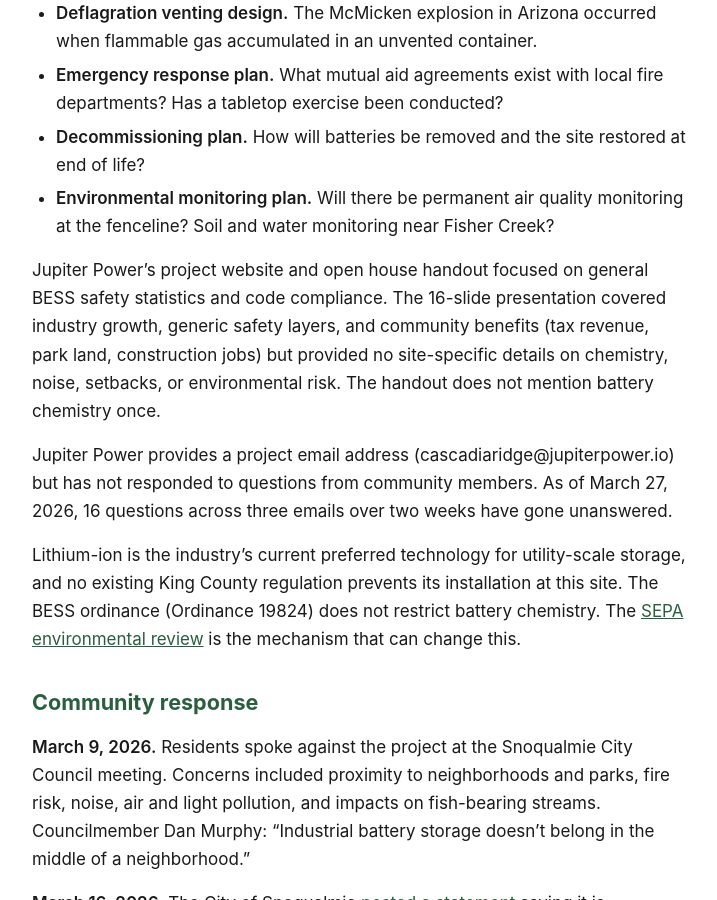
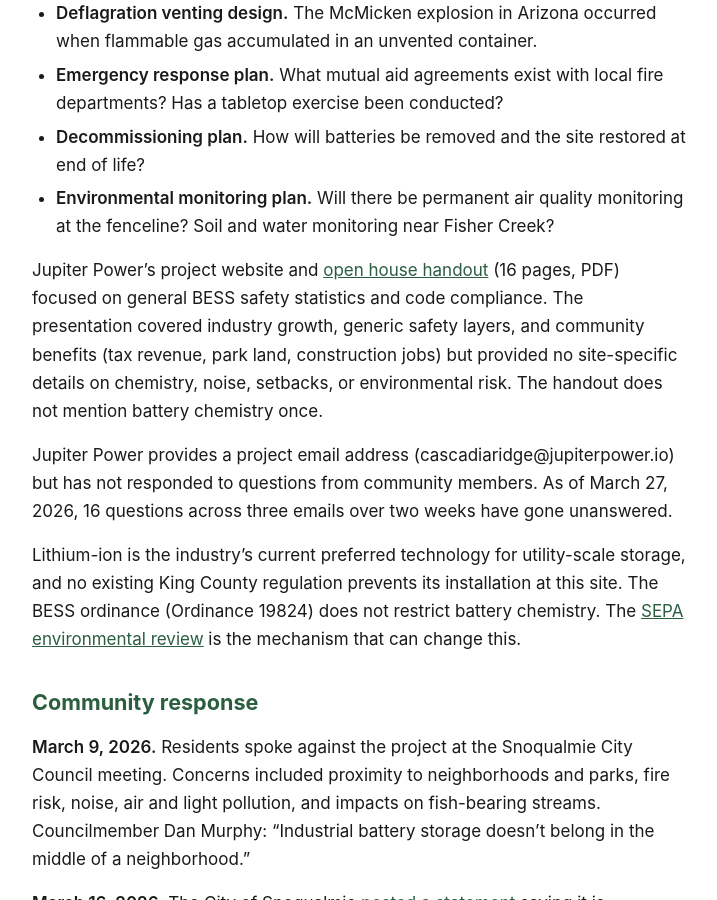
Before and after one commit to calef/cascadia-ridge-bess, a Jekyll site: the page built from _pages/project.md, in a window 1280 px wide and 900 px high, scrolled down 2607 px. Shown: the whole window, without its empty margins (280-997 px from the left). Built offline with Jekyll 4.4.1, drawn with Linux system fonts in a browser that asks for light colours.

Commit message:
Deploy site 2026-03-27-173806

```diff
--- a/_pages/project.md
+++ b/_pages/project.md
@@ -57,7 +57,7 @@ As of March 2026, the following have not been publicly disclosed for the Cascadi
 - **Decommissioning plan.** How will batteries be removed and the site restored at end of life?
 - **Environmental monitoring plan.** Will there be permanent air quality monitoring at the fenceline? Soil and water monitoring near Fisher Creek?
 
-Jupiter Power's project website and open house handout focused on general BESS safety statistics and code compliance. The 16-slide presentation covered industry growth, generic safety layers, and community benefits (tax revenue, park land, construction jobs) but provided no site-specific details on chemistry, noise, setbacks, or environmental risk. The handout does not mention battery chemistry once.
+Jupiter Power's project website and [open house handout](/assets/jupiter-power-open-house-handout-2026-03-17.pdf) (16 pages, PDF) focused on general BESS safety statistics and code compliance. The presentation covered industry growth, generic safety layers, and community benefits (tax revenue, park land, construction jobs) but provided no site-specific details on chemistry, noise, setbacks, or environmental risk. The handout does not mention battery chemistry once.
 
 Jupiter Power provides a project email address (cascadiaridge@jupiterpower.io) but has not responded to questions from community members. As of March 27, 2026, 16 questions across three emails over two weeks have gone unanswered.
 
```
Also changed, not shown: 1 other file.
